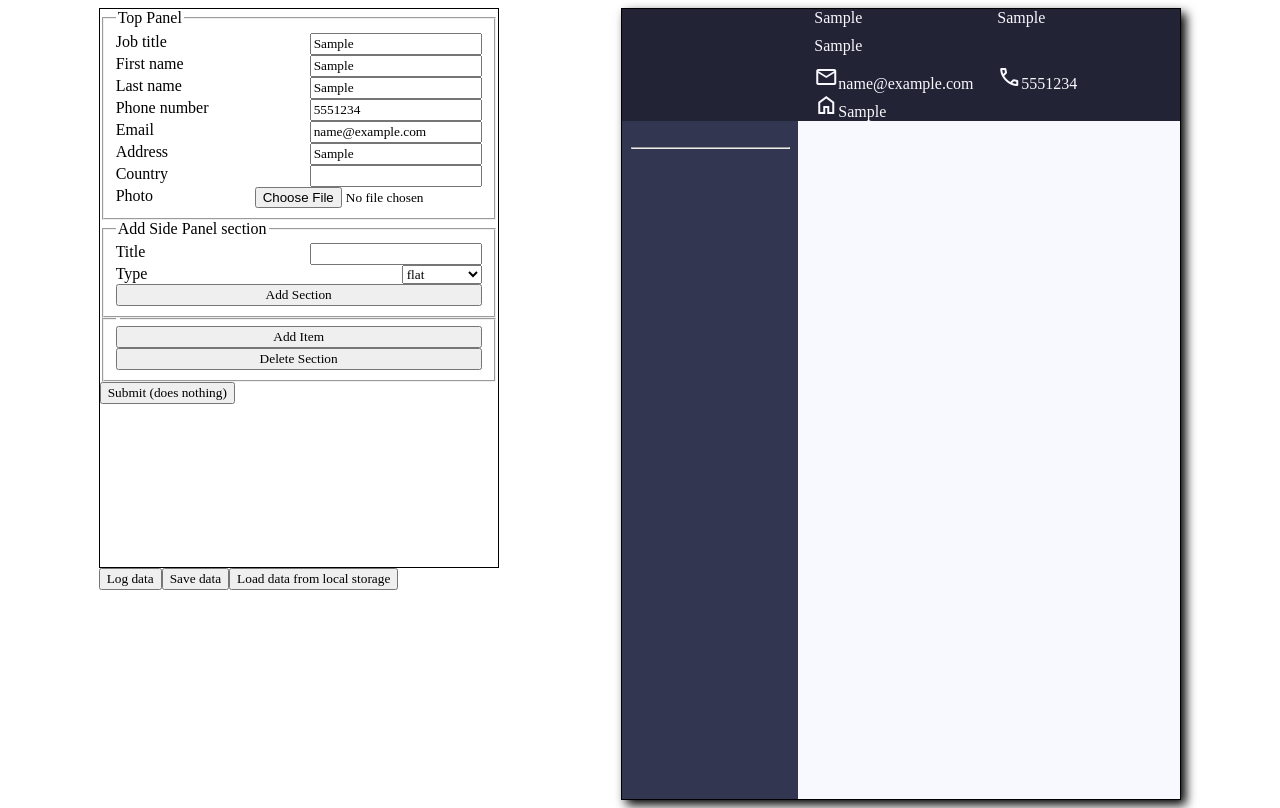
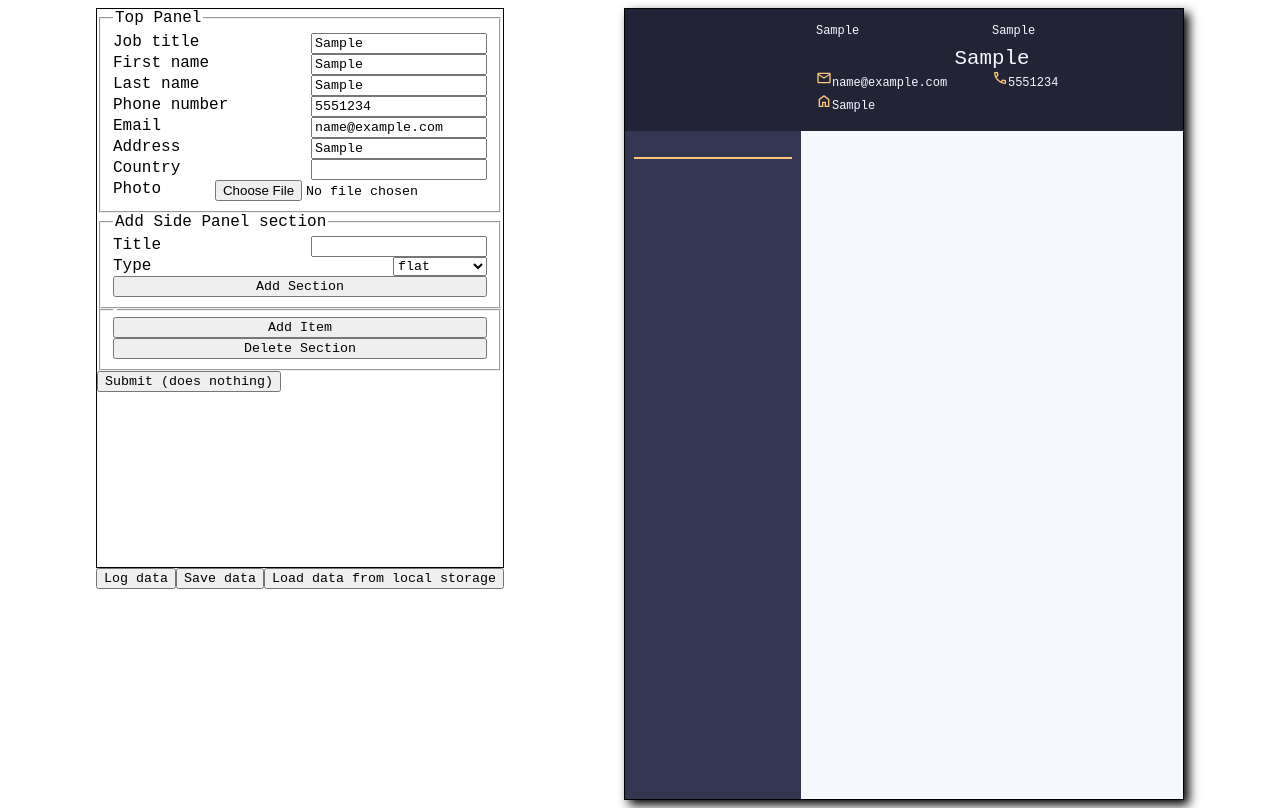
Before and after one commit to Anastazy6/React-Course, a React (Vite) app in the folder CVCreator/: page / in a window 1280 px wide. Both pictures are taken after typing "Sample", "Sample", "Sample", "5551234", "name@example.com", "Sample" into the empty fields and a click on the button "Add Section". Built offline with nearby package versions, Linux system fonts and the light colour scheme.

Commit message:
Style improvements

```diff
--- a/CVCreator/src/Components/CVForm/SidePanel/AddSection.jsx
+++ b/CVCreator/src/Components/CVForm/SidePanel/AddSection.jsx
@@ -5,7 +5,7 @@ import { useSidePanelDispatch } from "../../../Contexts/DataModules/SidePanelPro
 const defaultNewSection = {
   title   : '',
   type    : 'flat',
-  levels  : 5,
+  maxLevel: 5,
   itemsIDs: []
 }
 
@@ -15,10 +15,11 @@ export default function AddSidePanelSection () {
   const dispatch = useSidePanelDispatch();
 
   const sectionTypes = [
-    'flat',         // no skill measurement
-    'languages',    // measures a skill on an A1 - C2 scale
-    'skills-bars',  // uses bars for skill measurement
-    'skills-stars' // uses stars for skill measuremenet
+    'flat',      // no skill measurement
+    'languages', // measures a skill on an A1 - C2 scale
+    'skills',    // uses stars for skill measuremenet
+    'links',     // has a title and link inputs
+    'object'     // for a title-description stuff
   ].map(st => {
     return <option value={ st } key={ st }>{ st }</option>
   });
--- a/CVCreator/src/Components/CVForm/SidePanel/Item.jsx
+++ b/CVCreator/src/Components/CVForm/SidePanel/Item.jsx
@@ -1,48 +1,72 @@
 import { useSideItemsDispatch } from "../../../Contexts/DataModules/SideItemsProvider";
+import { useSidePanelDispatch } from "../../../Contexts/DataModules/SidePanelProvider";
+import { arrayRange } from "../../../Util/Util";
 
 
-export default function Item ({ id, title, level, maxLevel, type }) {
-  const dispatch = useSideItemsDispatch();
+export default function Item ({ item, section }) {
+  const dispatchItems = useSideItemsDispatch();
+  const dispatchPanel = useSidePanelDispatch();
 
 
   function handleTitleChange (e) {
-    dispatch({
+    dispatchItems({
       type : "updated_items",
-      id   : id,
-      level: level,
+      id   : item.id,
+      level: item.level,
       title: e.target.value
     })
   }
 
   function handleLevelChange (e) {
-    dispatch({
+    dispatchItems({
       type : "updated_items",
-      id   : id,
+      id   : item.id,
       level: e.target.value,
-      title: title
+      title: item.title
     });
   }
 
   // TODO: remove ID references to the deleted item from the side section it belonged to
-  function handleDelete (e) {
-    dispatch({
+  function handleDelete () {
+    dispatchItems({
       type: "deleted_item",
-      id  : id
+      id  : item.id
+    });
+
+    dispatchPanel({
+      type  : 'deleted_item',
+      itemID: item.id
+    });
+  }
+
+  function handleMoveUp () {
+    dispatchPanel({
+      type   : "moved_item_up",
+      itemID : item.id,
+      section: section.title
     });
   }
 
 
-  const levelPicker = type === 'flat'
+  function handleMoveDown () {
+    dispatchItems({
+      type   : "moved_item_down",
+      itemID : item.id,
+      section: section.title
+    });
+  }
+
+  const levelPicker = section.type === 'flat'
   ? null
-  : type === 'languages'
+  : section.type === 'languages'
     ? <LangLevel
-        value   ={ level }
+        value   ={ item.level }
         onChange={ handleLevelChange }
       />
     : <StandardLevel
-        value   ={ level }
+        value   ={ item.level }
         onChange={ handleLevelChange }
-        maxLevel={ maxLevel }
+        maxLevel={ section.maxLevel }
       />;
 
   return (
@@ -50,11 +74,23 @@ export default function Item ({ id, title, level, maxLevel, type }) {
       className='side-item-form'
     >
       <Title
-        value   ={ title }
+        value   ={ item.title }
         onChange={ handleTitleChange }
       />
       { levelPicker }
-      <Delete onClick={ handleDelete } />
+      <Button
+        name   ="Move up"
+        onClick={ handleMoveUp }
+      />
+      <Button
+        name   ="Move down"
+        onClick={ handleMoveDown }
+      />
+      <Button
+        name   ="Delete"
+        onClick={ handleDelete }
+      />
+
     </div>
   );
 }
@@ -75,8 +111,8 @@ function Title ({ value, onChange }) {
 
 function LangLevel ({ value, onChange }) {
 
-  const maxLevel  = ['A1', 'A2', 'B1', 'B2', 'C1', 'C2'];
-  const options = maxLevel.map(l => (
+  const langLevels  = ['A1', 'A2', 'B1', 'B2', 'C1', 'C2', 'Native'];
+  const options = langLevels.map(l => (
     <option
       key  ={ l }
       value={ l }
@@ -99,27 +135,36 @@ function LangLevel ({ value, onChange }) {
 
 
 function StandardLevel ({ value, onChange, maxLevel }) {
+  const levels  = arrayRange(1, maxLevel, 1);
+  const options = levels.map(i => (
+    <option
+      key  ={ i }
+      value={ i }
+    >
+      { i }
+    </option>
+  ));
+
   return (
-    <input
+    <select
       name    ='level'
-      type    ='number'
       value   ={ value }
-      min     ='1'
-      max     ={ maxLevel }
       onChange={ onChange }
       required
-    />
+    >
+      { options }
+    </select>
   );
 }
 
 
-function Delete ({ onClick }) {
+function Button ({ name, onClick }) {
   return (
     <button
       role   ='btn'
       onClick={ onClick }
     >
-      Delete
+      { name }
     </button>
   )
 }
--- a/CVCreator/src/Components/Preview/TopPanelPreview/TopPanel.jsx
+++ b/CVCreator/src/Components/Preview/TopPanelPreview/TopPanel.jsx
@@ -1,13 +1,13 @@
 import { useTopPanel } from "../../../Contexts/DataModules/TopPanelProvider";
 import { useFiles    } from "../../../Contexts/DataModules/FilesProvider";
 import { parseCSSSelector } from "../../../Util/Util";
-
+import { Call, Flag, Home, Mail } from "../../../assets/SVG/TopPanelIcons";
 
 const iconsMap = {
-  'Phone number': 'call',
-  'Email'       : 'mail',
-  'Country'     : 'flag',
-  'Address'     : 'home',
+  'Phone number': <Call />,
+  'Email'       : <Mail />,
+  'Country'     : <Flag />,
+  'Address'     : <Home />,
 
 }
 
@@ -42,7 +42,12 @@ export default function TopPanel () {
     <section
       id="top-panel-preview"
     >
-      { renderedElements }
+      <div
+        id="top-panel-preview-text"
+      >
+        { renderedElements }
+      </div>
+
       <div
         id ='top-panel-preview-img'
       >
@@ -75,22 +80,16 @@ function createTopPanelElement (key, value) {
 
 
 function createLabel (key) {
-  if (iconsMap[key]) return (
-    <span
-      className="material-symbols-outlined"
-    >
-      { iconsMap[key] }
-    </span>
-  );
+  if (iconsMap[key]) return iconsMap[key];
 
   if (unlabelled.includes(key)) return null;
 
   return (
-    <span
+    <div
       className="preview-element-label"
     >
       { key }
-    </span>
+    </div>
   );
 }
 
--- a/CVCreator/src/Contexts/DataModules/SidePanelProvider.jsx
+++ b/CVCreator/src/Contexts/DataModules/SidePanelProvider.jsx
@@ -66,24 +66,27 @@ function sidePanelReducer (sidePanel, action) {
       });
     }
 
-    case 'modified_section_item': {
+    case 'deleted_item': {
       return sidePanel.map(ss => {
-        if (ss.title === action.section) {
-          return {
-            ...ss,
-            items: ss.items.map(item => {
-              return item.title === action.item.title
-                ? action.item
-                : ss.item
-            })
-          }
+        const newItemsIDs = ss.itemsIDs.filter(id => id !== action.itemID);
+
+        return {
+          ...ss,
+          itemsIDs: newItemsIDs
         }
       });
     }
 
-    case 'deleted_section_item': {
+    case "moved_item_up": {
 
     }
+
+    case "moved_item_down": {
+
+    }
+
+
+
 
     case 'loaded_data': {
       return action.data;
--- a/CVCreator/src/Util/Util.js
+++ b/CVCreator/src/Util/Util.js
@@ -5,3 +5,11 @@ export function parseCSSSelector (string) {
 
   return string.toLowerCase().replaceAll(' ', '-');
 }
+
+
+export function arrayRange (start, stop, step) {
+  return Array.from(
+    { length: (stop - start) / step + 1},
+    (value, index) => start + index * step
+  );
+}
--- /dev/null
+++ b/CVCreator/src/assets/SVG/TopPanelIcons.jsx
@@ -0,0 +1,64 @@
+export function Flag ({ size=16, fill="#ffc777" }) {
+  return (
+    <svg
+      xmlns  ="http://www.w3.org/2000/svg"
+      height ={ size }
+      viewBox="0 -960 960 960"
+      width  ={ size }
+      fill   ={ fill }
+    >
+      <path
+        d="M200-120v-680h360l16 80h224v400H520l-16-80H280v280h-80Zm300-440Zm86 160h134v-240H510l-16-80H280v240h290l16 80Z"
+      />
+    </svg>
+  );
+}
+
+export function Call ({ size=16, fill="#ffc777" }) {
+  return (
+    <svg
+      xmlns  ="http://www.w3.org/2000/svg"
+      height ={ size }
+      viewBox="0 -960 960 960"
+      width  ={ size }
+      fill   ={ fill }
+    >
+    <path
+      d="M798-120q-125 0-247-54.5T329-329Q229-429 174.5-551T120-798q0-18 12-30t30-12h162q14 0 25 9.5t13 22.5l26 140q2 16-1 27t-11 19l-97 98q20 37 47.5 71.5T387-386q31 31 65 57.5t72 48.5l94-94q9-9 23.5-13.5T670-390l138 28q14 4 23 14.5t9 23.5v162q0 18-12 30t-30 12ZM241-600l66-66-17-94h-89q5 41 14 81t26 79Zm358 358q39 17 79.5 27t81.5 13v-88l-94-19-67 67ZM241-600Zm358 358Z"
+    />
+    </svg>
+  );
+}
+
+export function Mail ({ size=16, fill="#ffc777" }) {
+  return (
+    <svg
+      xmlns  ="http://www.w3.org/2000/svg"
+      height ={ size }
+      viewBox="0 -960 960 960"
+      width  ={ size }
+      fill   ={ fill }
+    >
+    <path
+      d="M160-160q-33 0-56.5-23.5T80-240v-480q0-33 23.5-56.5T160-800h640q33 0 56.5 23.5T880-720v480q0 33-23.5 56.5T800-160H160Zm320-280L160-640v400h640v-400L480-440Zm0-80 320-200H160l320 200ZM160-640v-80 480-400Z"
+    />
+    </svg>
+  );
+}
+
+export function Home ({ size=16, fill="#ffc777" }) {
+  return (
+    <svg
+      xmlns  ="http://www.w3.org/2000/svg"
+      height ={ size }
+      viewBox="0 -960 960 960"
+      width  ={ size }
+      fill   ={ fill }
+
+    >
+    <path
+      d="M240-200h120v-240h240v240h120v-360L480-740 240-560v360Zm-80 80v-480l320-240 320 240v480H520v-240h-80v240H160Zm320-350Z"
+    />
+    </svg>
+  );
+}
--- a/CVCreator/src/styles/includes/cvform.scss
+++ b/CVCreator/src/styles/includes/cvform.scss
@@ -15,3 +15,7 @@ fieldset {
     justify-content: space-between;
   }
 }
+
+input[name="level"] {
+  width: 40px;
+}
--- a/CVCreator/src/styles/includes/preview.scss
+++ b/CVCreator/src/styles/includes/preview.scss
@@ -5,6 +5,8 @@ $a4-height: calc(297/210 * $a-format-base);
 
 $cv-theme-primary: rgb(34, 36, 54);
 $cv-theme-primary-brighter: rgb(51, 54, 81);
+
+$moonlight-II-yellow: #ffc777;
 
 #cv-preview {
   width : $a4-width;
@@ -24,6 +26,7 @@ $cv-theme-primary-brighter: rgb(51, 54, 81);
 }
 
 #top-panel-preview-img        { grid-area: image;   }
+#top-panel-preview-text       { grid-area: text;    }
 #top-panel-preview-first-name { grid-area: first;   }
 #top-panel-preview-last-name  { grid-area: last;    }
 #top-panel-preview-job-title  { grid-area: title;   }
@@ -35,29 +38,51 @@ $cv-theme-primary-brighter: rgb(51, 54, 81);
 #top-panel-preview {
   grid-area: top-panel;
 
+  font-size: 0.75rem;
+
   background-color: $cv-theme-primary;
   color: ghostwhite;
 
   display: grid;
 
-  grid-template-columns: 12rem   1fr 1fr;
-  grid-template-rows   : 1fr 1fr 1fr 1fr;
-  grid-template-areas  :
-    'image   first   last   '
-    'image   title   title  '
-    'image   email   phone  '
-    'image   address country';
+  grid-template-columns: 11rem 1fr ;
+  grid-template-rows   : 1fr;
+  grid-template-areas  : 'image text' ;
 
   img {
     width : 150px;
     height: 150px;
 
-    border-radius: 1px solid $cv-theme-primary;
-
+    border: 1px solid $moonlight-II-yellow;
+    border-radius: 100%;
     &.round {
       border-radius: 100%;
     }
   }
+}
+
+#top-panel-preview-img {
+  padding: 15px;
+  display: flex;
+  justify-content: center;
+  align-items: center;
+}
+
+#top-panel-preview-text {
+  display: grid;
+  padding: 15px;
+  grid-template-columns: 1fr 1fr;
+  grid-template-rows   : 1fr 1fr 1fr 1fr;
+  grid-template-areas  :
+    'first   last   '
+    'title   title  '
+    'email   phone  '
+    'address country';
+}
+
+#top-panel-preview-job-title {
+  font-size: 1.3rem;
+  text-align: center;
 }
 
 #side-panel-preview {
@@ -83,6 +108,7 @@ $cv-theme-primary-brighter: rgb(51, 54, 81);
   padding: 0 5%;
   justify-content: center;
   flex-flow: row;
+  color: $moonlight-II-yellow;
 
 
   h3 {
@@ -98,6 +124,7 @@ $cv-theme-primary-brighter: rgb(51, 54, 81);
   hr {
     position: relative;
     top: 1.15rem;
+    border: 1px solid $moonlight-II-yellow;
   }
 }
 
@@ -110,9 +137,7 @@ $cv-theme-primary-brighter: rgb(51, 54, 81);
   width      : 100%;
 }
 
-.side-item-level-bars {
-  display: flex;
-}
+
 
 .side-item-level-stars {
   display: flex;
--- a/CVCreator/src/styles/styles.scss
+++ b/CVCreator/src/styles/styles.scss
@@ -1,6 +1,6 @@
 * {
   box-sizing: border-box;
-  font-family: 'Times New Roman', Times, serif;
+  font-family: 'Courier New', Consolas, 'Times New Roman', Times, serif;
 }
 
 @import './includes/preview';
```
Also changed, not shown: CVCreator/src/Components/CVForm/SidePanel/Section.jsx (+7 -7 lines), CVCreator/src/Contexts/DataModules/SideItemsProvider.jsx (+7 -6 lines).
